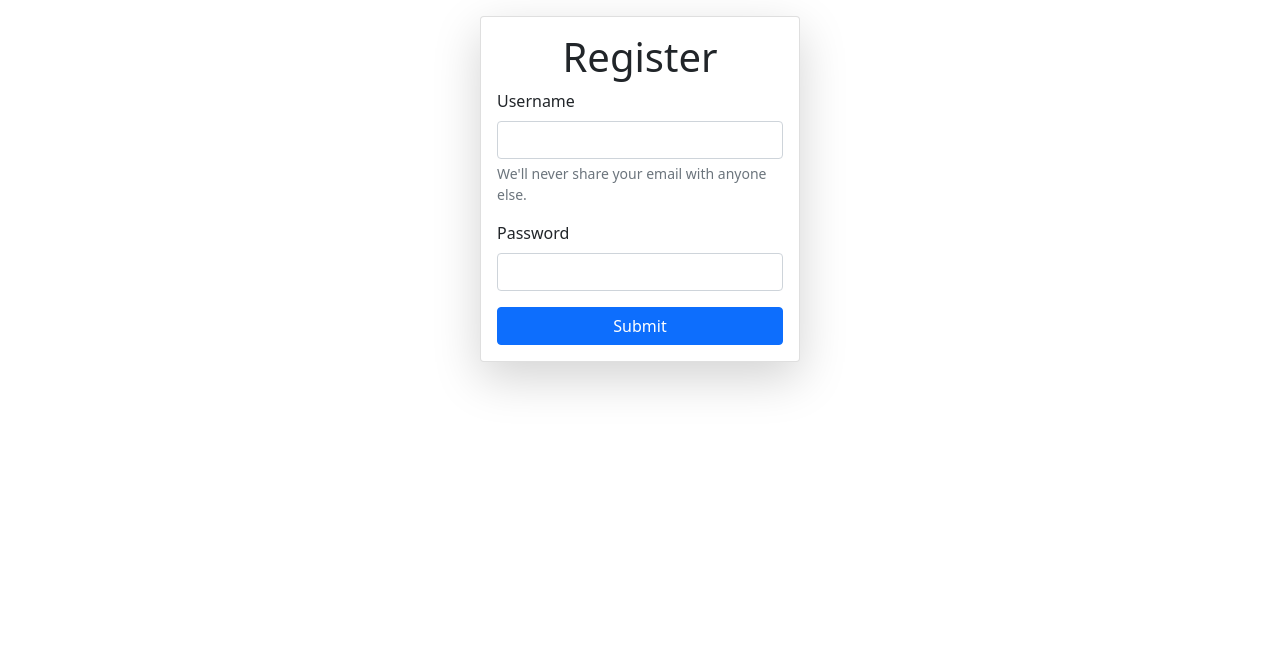
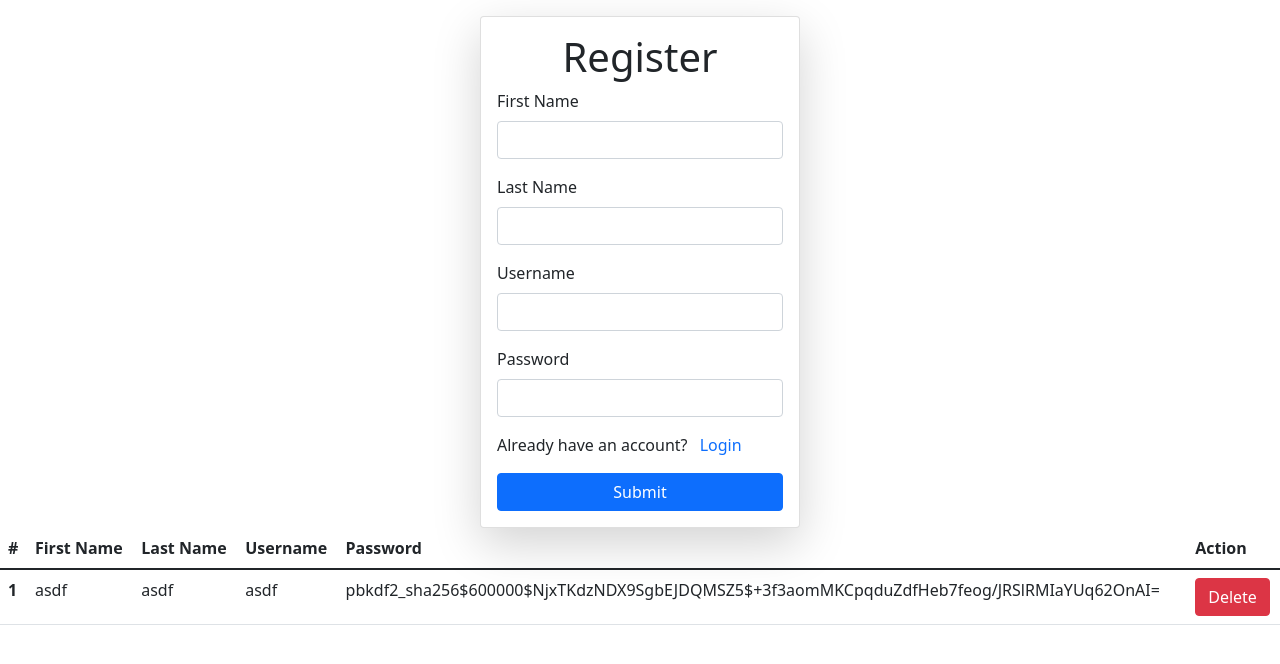
Before and after one commit to arguns/Recipe-Book, a Django app: page /register/ in a window 1280 px wide. Shown: the top 664 px of the page. Run offline with Django 4.2, Linux system fonts and the light colour scheme; data comes from the database, SQL or seed files in the repository; both versions use the stored data as it was after the commit; some libraries are stand-ins or nearby versions.

Commit message:
Account Register Authentication

```diff
--- a/recipebook/recipebook/urls.py
+++ b/recipebook/recipebook/urls.py
@@ -28,6 +28,7 @@ urlpatterns = [
     path('update-recipe/<id>/', update_recipe, name="update_recipe"),
     path('login/', user_login, name="user_login"),
     path('register/', user_register, name="user_register"),
+    path('delete-user/<id>', user_del, name="user-delete"),
 ]
 
 if settings.DEBUG:
--- a/recipebook/vege/templates/login.html
+++ b/recipebook/vege/templates/login.html
@@ -17,7 +17,7 @@
         <label for="exampleInputPassword1" class="form-label">Password</label>
         <input type="password" class="form-control" id="exampleInputPassword1">
         </div>
-
+        <p>Don't have an account?<a class="ps-2" style="text-decoration:none;" href="/register/"> Register</a></p>
         <button type="submit" class="btn btn-primary">Submit</button>
     </form>
 </div>
--- a/recipebook/vege/templates/register.html
+++ b/recipebook/vege/templates/register.html
@@ -3,23 +3,62 @@
 {% block start %}
 
 <div>
-    <form class="col-3 mx-auto mt-3 card p-3 shadow-lg">
+    <form class="col-3 mx-auto mt-3 card p-3 shadow-lg" method="POST">
         {% csrf_token %}
         <div class="heading text-center">
             <h1>Register</h1>
         </div>
+
+        <div class="mb-3">
+        <label for="exampleInputEmail1" class="form-label">First Name</label>
+        <input type="text" class="form-control" name="firstName" id="" aria-describedby="emailHelp">
+        </div>
+
+        <div class="mb-3">
+        <label for="exampleInputEmail1" class="form-label">Last Name</label>
+        <input type="text" class="form-control" name="lastName" id="" aria-describedby="emailHelp">
+        </div>
+
         <div class="mb-3">
         <label for="exampleInputEmail1" class="form-label">Username</label>
-        <input type="email" class="form-control" id="exampleInputEmail1" aria-describedby="emailHelp">
-        <div id="emailHelp" class="form-text">We'll never share your email with anyone else.</div>
+        <input type="text" class="form-control" name="Username" id="" aria-describedby="emailHelp">
         </div>
+
         <div class="mb-3">
         <label for="exampleInputPassword1" class="form-label">Password</label>
-        <input type="password" class="form-control" id="exampleInputPassword1">
+        <input type="password" class="form-control" name="password" id="exampleInputPassword1">
         </div>
 
+        <p>Already have an account?<a class="ps-2" style="text-decoration:none;" href="/login/"> Login</a></p>
         <button type="submit" class="btn btn-primary">Submit</button>
     </form>
+
+    <table class="table">
+
+        <thead>
+          <tr>
+            <th scope="col">#</th>
+            <th scope="col">First Name</th>
+            <th scope="col">Last Name</th>
+            <th scope="col">Username</th>
+            <th scope="col">Password</th>
+            <th scope="col">Action</th>
+          </tr>
+        </thead>
+
+        <tbody>
+            {% for u in lists %}
+          <tr>
+            <th scope="row">{{forloop.counter}}</th>
+            <td>{{u.first_name}}</td>
+            <td>{{u.last_name}}</td>
+            <td>{{u.username}}</td>
+            <td>{{u.password}}</td>
+            <td><a href="/delete-user/{{u.id}}" class="btn btn-danger">Delete</a></td>
+          </tr>
+        {% endfor %}
+        </tbody>
+      </table>
 </div>
 
 {% endblock %}
--- a/recipebook/vege/views.py
+++ b/recipebook/vege/views.py
@@ -1,4 +1,6 @@
 from django.shortcuts import render, redirect
+from django.contrib.auth.models import User
+from django.contrib import messages
 from .models import *
 
 # Create your views here.
@@ -62,4 +64,37 @@ def user_login(request):
 
 def user_register(request):
 
-    return render(request, 'register.html')
+    if request.method == "POST":
+
+        firstName = request.POST.get('firstName')
+        lastName = request.POST.get('lastName')
+        username = request.POST.get('Username')
+        password = request.POST.get('password')
+
+        user = User.objects.filter(username=username)
+        if user.exists():
+            messages.info(request, 'Username alraedy Exists')
+            return redirect('/register/')
+
+
+        user = User.objects.create(
+            first_name = firstName,
+            last_name = lastName,
+            username = username,
+            password = password
+        )
+        user.set_password(password)
+        user.save()
+
+
+        return redirect('/register/')
+
+    queryset = User.objects.all()
+    return render(request, 'register.html', context={'lists':queryset})
+
+def user_del(request,id):
+
+    user = User.objects.get(id=id)
+    user.delete()
+
+    return redirect('/register/')
```
Also changed, not shown: recipebook/db.sqlite3.
